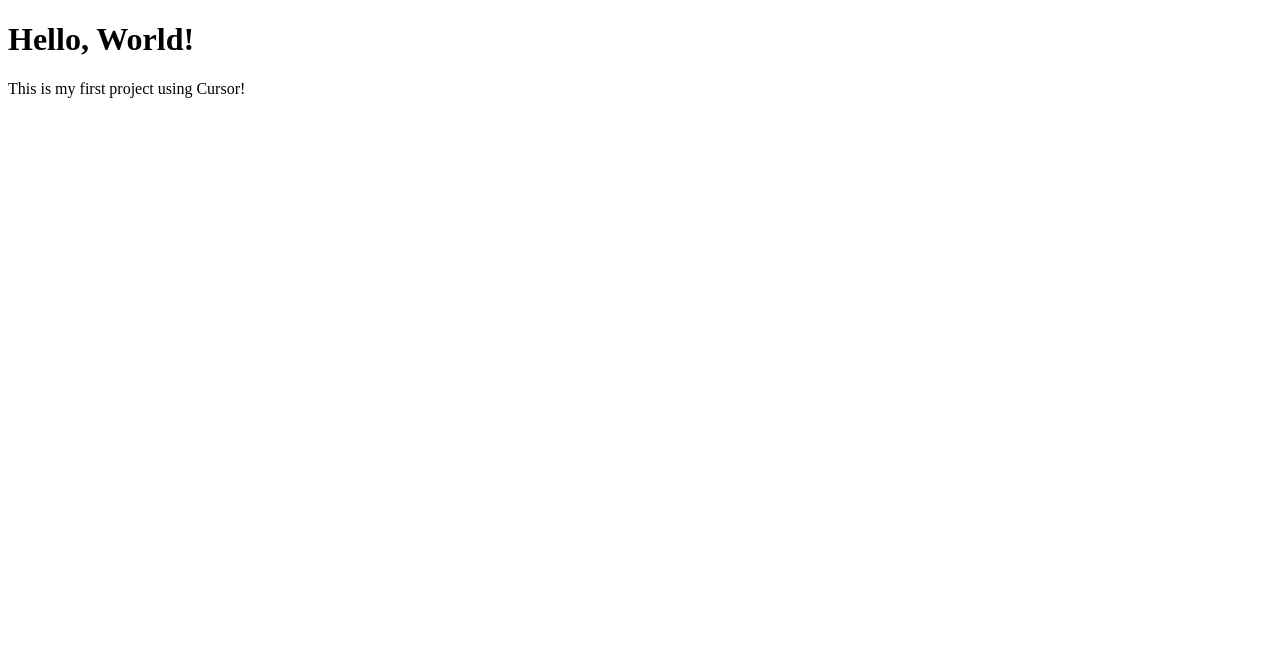
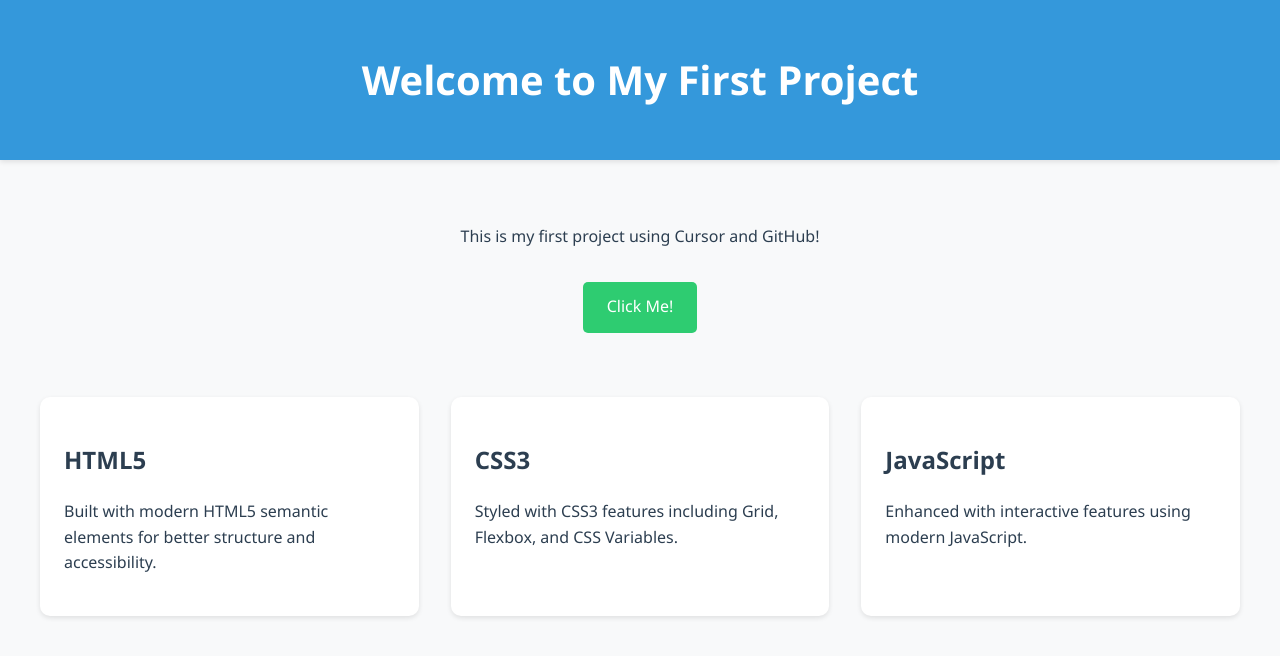
Before and after one commit to SunnyM-Student/my-first-project-march25, a plain HTML site: page index.html in a window 1280 px wide. Drawn offline with Linux system fonts and the light colour scheme.

Commit message:
Add modern styling and interactive features

```diff
--- a/index.html
+++ b/index.html
@@ -1,10 +1,47 @@
 <!DOCTYPE html>
-<html>
+<html lang="en">
 <head>
+    <meta charset="UTF-8">
+    <meta name="viewport" content="width=device-width, initial-scale=1.0">
     <title>My First Project</title>
+    <link rel="stylesheet" href="styles.css">
 </head>
 <body>
-    <h1>Hello, World!</h1>
-    <p>This is my first project using Cursor!</p>
+    <header>
+        <div class="container">
+            <h1>Welcome to My First Project</h1>
+        </div>
+    </header>
+
+    <main class="container">
+        <div class="content">
+            <p>This is my first project using Cursor and GitHub!</p>
+            <a href="#" class="button" id="changeColorBtn">Click Me!</a>
+        </div>
+
+        <div class="features">
+            <div class="feature-card">
+                <h2>HTML5</h2>
+                <p>Built with modern HTML5 semantic elements for better structure and accessibility.</p>
+            </div>
+            <div class="feature-card">
+                <h2>CSS3</h2>
+                <p>Styled with CSS3 features including Grid, Flexbox, and CSS Variables.</p>
+            </div>
+            <div class="feature-card">
+                <h2>JavaScript</h2>
+                <p>Enhanced with interactive features using modern JavaScript.</p>
+            </div>
+        </div>
+    </main>
+
+    <script>
+        // Add some interactivity
+        document.getElementById('changeColorBtn').addEventListener('click', function() {
+            const colors = ['#3498db', '#e74c3c', '#2ecc71', '#f1c40f', '#9b59b6'];
+            const randomColor = colors[Math.floor(Math.random() * colors.length)];
+            document.querySelector('header').style.backgroundColor = randomColor;
+        });
+    </script>
 </body>
 </html>
--- /dev/null
+++ b/styles.css
@@ -0,0 +1,74 @@
+/* Modern CSS styles */
+:root {
+    --primary-color: #3498db;
+    --secondary-color: #2ecc71;
+    --background-color: #f8f9fa;
+    --text-color: #2c3e50;
+}
+
+body {
+    font-family: 'Segoe UI', Tahoma, Geneva, Verdana, sans-serif;
+    line-height: 1.6;
+    margin: 0;
+    padding: 0;
+    background-color: var(--background-color);
+    color: var(--text-color);
+}
+
+.container {
+    max-width: 1200px;
+    margin: 0 auto;
+    padding: 2rem;
+}
+
+header {
+    background-color: var(--primary-color);
+    color: white;
+    padding: 1rem 0;
+    text-align: center;
+    box-shadow: 0 2px 5px rgba(0,0,0,0.1);
+}
+
+h1 {
+    margin: 0;
+    font-size: 2.5rem;
+}
+
+.content {
+    margin-top: 2rem;
+    text-align: center;
+}
+
+.button {
+    display: inline-block;
+    padding: 0.8rem 1.5rem;
+    margin: 1rem 0;
+    background-color: var(--secondary-color);
+    color: white;
+    text-decoration: none;
+    border-radius: 5px;
+    transition: transform 0.3s ease;
+}
+
+.button:hover {
+    transform: translateY(-2px);
+}
+
+.features {
+    display: grid;
+    grid-template-columns: repeat(auto-fit, minmax(250px, 1fr));
+    gap: 2rem;
+    margin-top: 3rem;
+}
+
+.feature-card {
+    background: white;
+    padding: 1.5rem;
+    border-radius: 10px;
+    box-shadow: 0 2px 5px rgba(0,0,0,0.1);
+    transition: transform 0.3s ease;
+}
+
+.feature-card:hover {
+    transform: translateY(-5px);
+}
```
Also changed, not shown: app.js (added), 1 other file.
